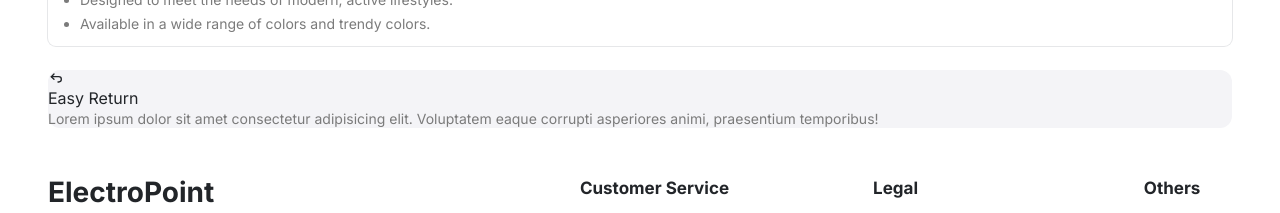
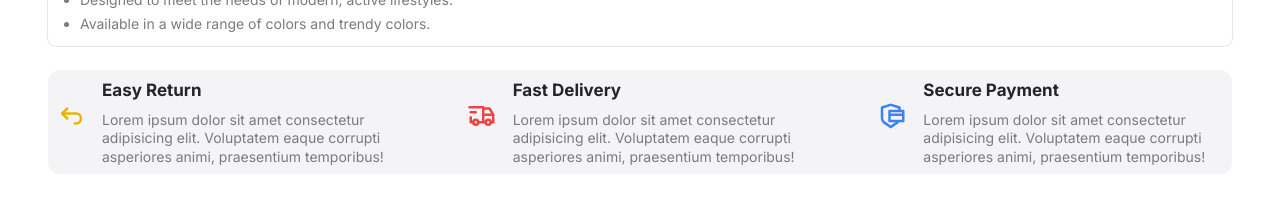
Before and after one commit to amdadislam01/electronic-e-commarce, a React (Vite) app in the folder frontend/: page /product/1 in a window 1280 px wide. Shown: the part 739-952 px from the top of the page. Built offline with nearby package versions, Linux system fonts and the light colour scheme.

Commit message:
Product features section complate

```diff
--- a/frontend/src/components/ProductFeatures.jsx
+++ b/frontend/src/components/ProductFeatures.jsx
@@ -1,14 +1,29 @@
 import React from 'react'
-import { TbArrowBackUp } from 'react-icons/tb'
+import { RiSecurePaymentLine } from 'react-icons/ri'
+import { TbArrowBackUp, TbTruckDelivery } from 'react-icons/tb'
 
 const ProductFeatures = () => {
   return (
     <div className='bg-primary rounded-xl mt-6'>
-      <div className="gird grid-cols-1 sm:grid-cols-2 lg:grid-cols-3">
-        <div className="">
-            <div className=""><TbArrowBackUp /></div>
+      <div className="grid grid-cols-1 sm:grid-cols-2 lg:grid-cols-3 gap-12 rounded-xl">
+        <div className="flexCenter gap-x-4 p-2 rounded-3xl">
+            <div className="text-3xl"><TbArrowBackUp className='mb-3 text-yellow-500' /></div>
             <div className="">
-                <h4>Easy Return</h4>
+                <h4 className='h4 capitalize'>Easy Return</h4>
+                <p>Lorem ipsum dolor sit amet consectetur adipisicing elit. Voluptatem eaque corrupti asperiores animi, praesentium temporibus!</p>
+            </div>
+        </div>
+        <div className="flexCenter gap-x-4 p-2 rounded-3xl">
+            <div className="text-3xl"><TbTruckDelivery className='mb-3 text-red-500' /></div>
+            <div className="">
+                <h4 className='h4 capitalize'>Fast Delivery</h4>
+                <p>Lorem ipsum dolor sit amet consectetur adipisicing elit. Voluptatem eaque corrupti asperiores animi, praesentium temporibus!</p>
+            </div>
+        </div>
+        <div className="flexCenter gap-x-4 p-2 rounded-3xl">
+            <div className="text-3xl"><RiSecurePaymentLine className='mb-3 text-blue-500' /></div>
+            <div className="">
+                <h4 className='h4 capitalize'>Secure Payment</h4>
                 <p>Lorem ipsum dolor sit amet consectetur adipisicing elit. Voluptatem eaque corrupti asperiores animi, praesentium temporibus!</p>
             </div>
         </div>
```
